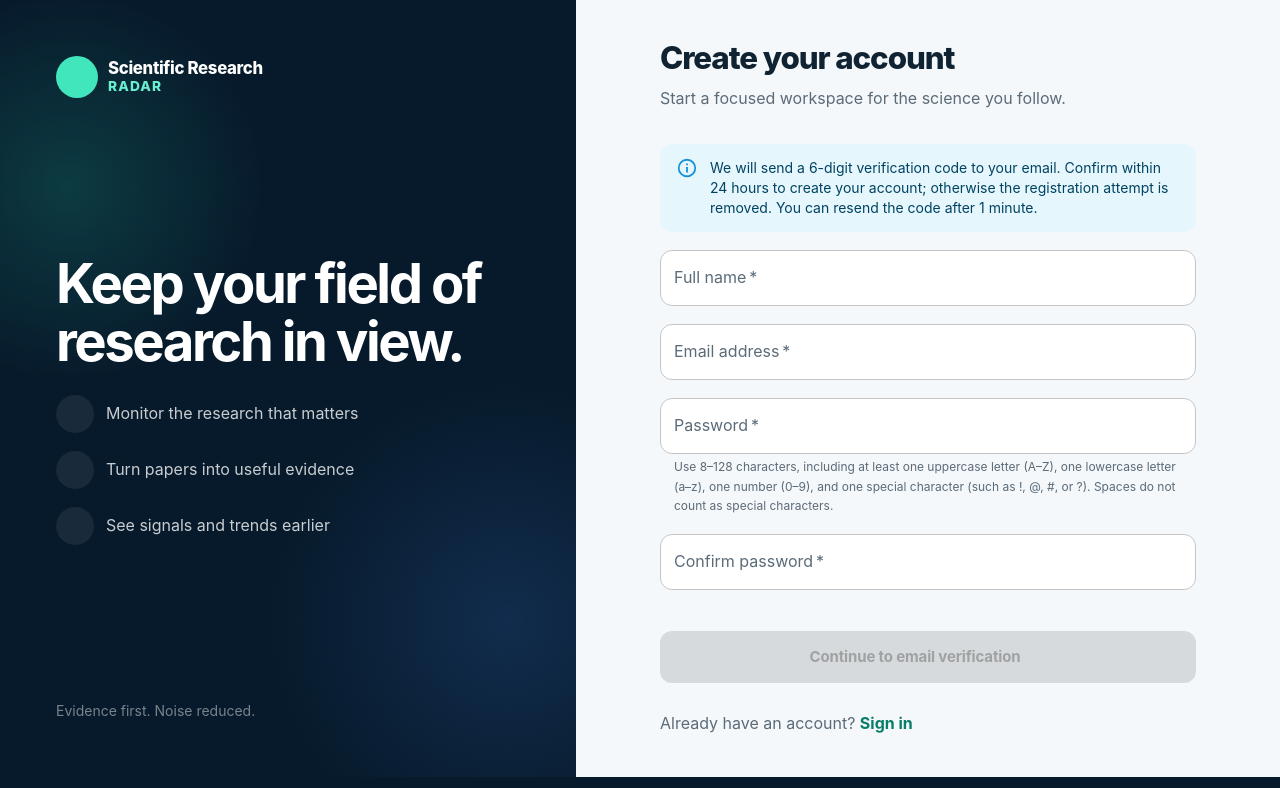
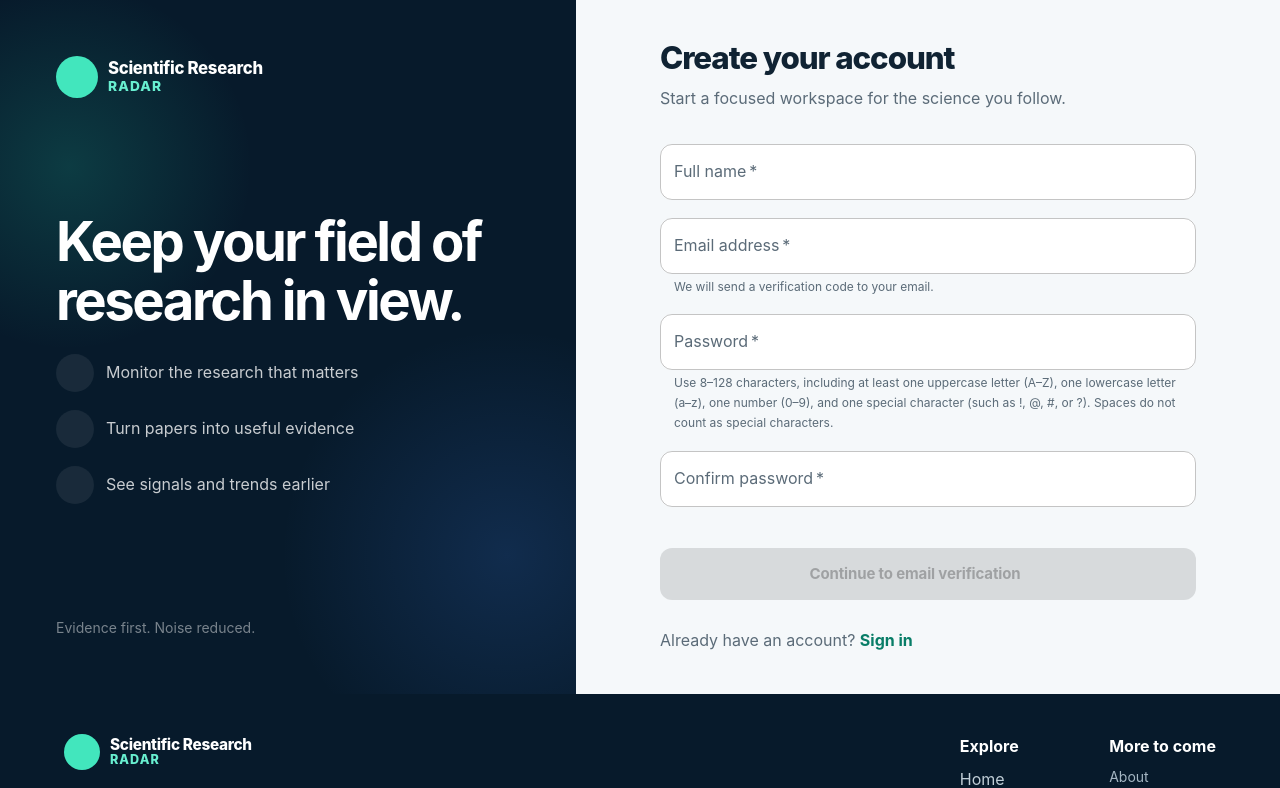
Before and after one commit to svasylevskyi/scientific-research-radar, a React (Vite) app in the folder frontend/: page /register in a window 1280 px wide. Shown: the top 788 px of the page. Built offline with nearby package versions, Linux system fonts and the light colour scheme; no server answers; some icons are missing.

Commit message:
Simplify email verification hint on registration page

```diff
--- a/frontend/src/pages/RegisterPage.tsx
+++ b/frontend/src/pages/RegisterPage.tsx
@@ -96,7 +96,6 @@ export function RegisterPage() {
         onResend={async () => rememberChallenge(await authApi.resendRegistration(challenge.id))}
         onCancel={() => rememberChallenge(null)} /> : (
       <Stack component="form" onSubmit={handleSubmit} spacing={2.25} noValidate>
-        <Alert severity="info">We will send a 6-digit verification code to your email. Confirm within 24 hours to create your account; otherwise the registration attempt is removed. You can resend the code after 1 minute.</Alert>
         {error && <Alert severity="error">{error}</Alert>}
         <TextField
           label="Full name"
@@ -112,6 +111,7 @@ export function RegisterPage() {
           autoComplete="email"
           value={email}
           onChange={(event) => setEmail(event.target.value)}
+          helperText="We will send a verification code to your email."
           required
           fullWidth
         />
```
